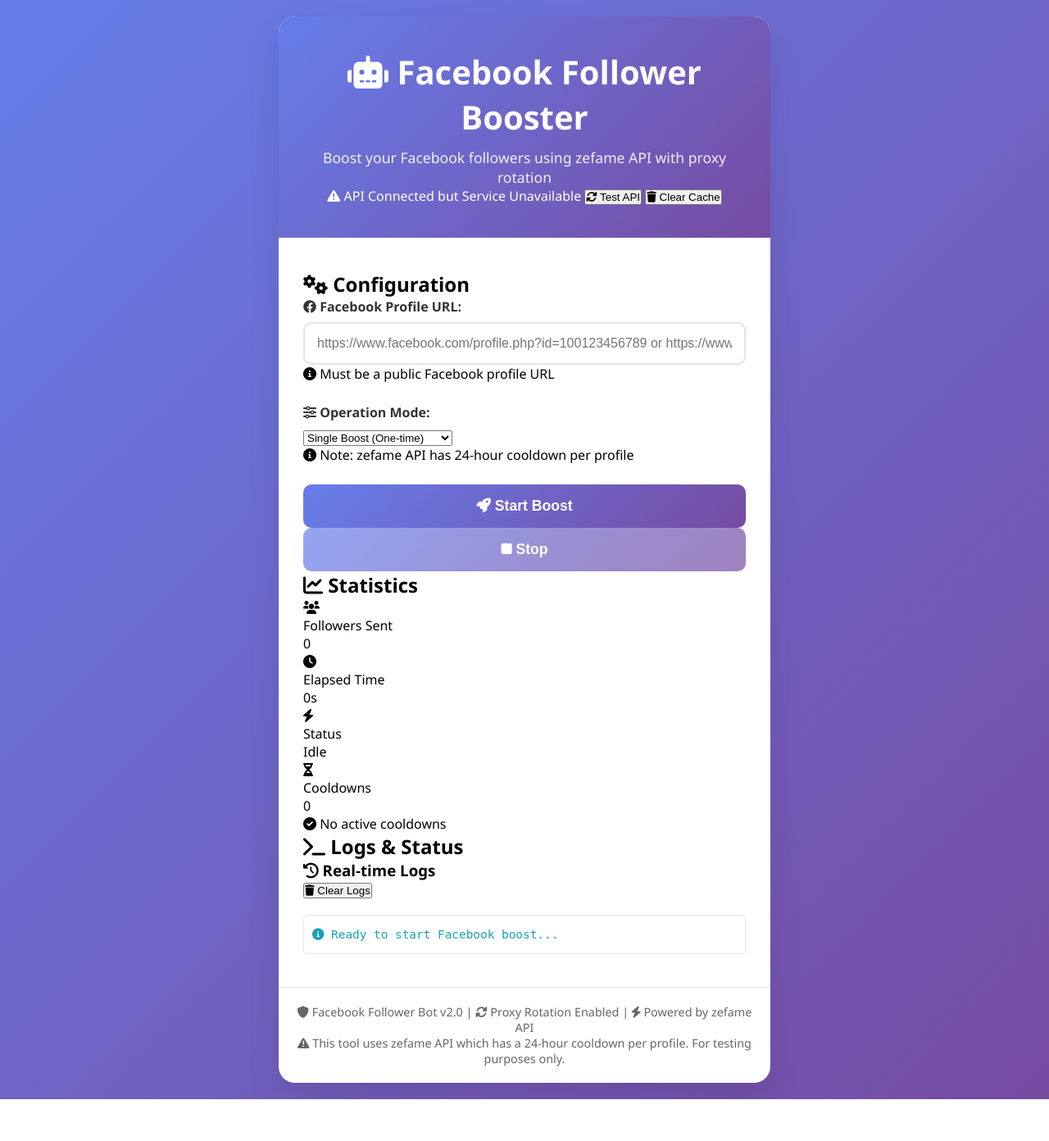
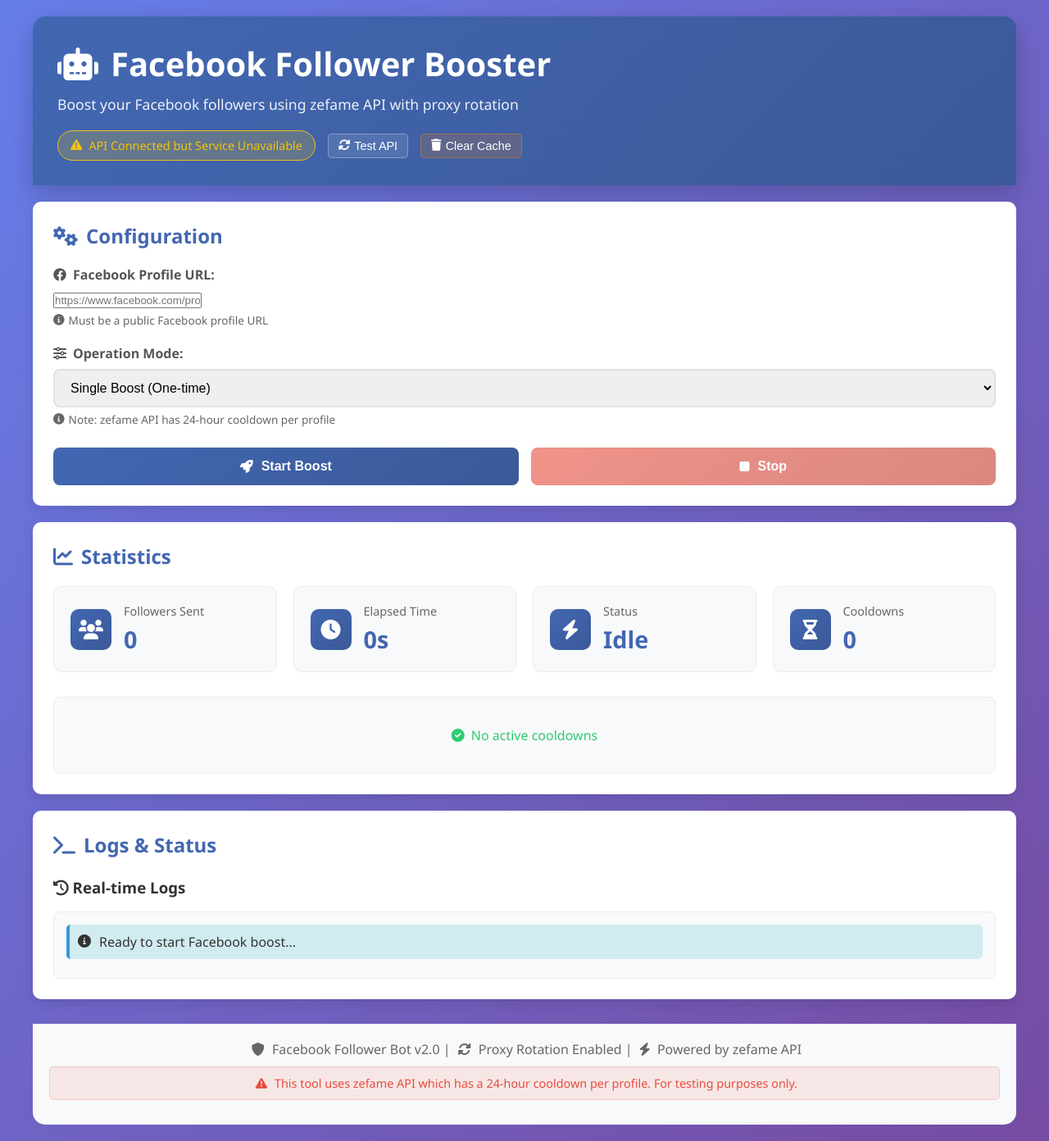
Before and after one commit to nindyen-des/Earn-tiktok, a Flask app: page / in a window 1280 px wide. Shown: the whole page at 82% size. Before the commit the page ends 1341 px from the top, so only its background shows below. Run offline with Flask 3, Linux system fonts and the light colour scheme; data that the repository does not hold is empty.

Commit message:
Update style.css

```diff
--- a/static/style.css
+++ b/static/style.css
@@ -8,198 +8,459 @@
     font-family: 'Segoe UI', Tahoma, Geneva, Verdana, sans-serif;
     background: linear-gradient(135deg, #667eea 0%, #764ba2 100%);
     min-height: 100vh;
-    display: flex;
-    justify-content: center;
-    align-items: center;
     padding: 20px;
+    color: #333;
 }
 
 .container {
-    background: white;
-    border-radius: 20px;
-    box-shadow: 0 20px 40px rgba(0, 0, 0, 0.1);
-    width: 100%;
-    max-width: 600px;
-    overflow: hidden;
+    max-width: 1200px;
+    margin: 0 auto;
 }
 
 .header {
-    background: linear-gradient(135deg, #667eea 0%, #764ba2 100%);
+    background: linear-gradient(135deg, #4267B2, #3b5998);
     color: white;
-    padding: 40px 30px;
-    text-align: center;
+    padding: 30px;
+    border-radius: 15px 15px 0 0;
+    margin-bottom: 20px;
+    box-shadow: 0 10px 30px rgba(0, 0, 0, 0.2);
 }
 
 .header h1 {
     font-size: 2.5rem;
     margin-bottom: 10px;
-    font-weight: 700;
+    display: flex;
+    align-items: center;
+    gap: 15px;
 }
 
 .header p {
     font-size: 1.1rem;
     opacity: 0.9;
+    margin-bottom: 20px;
+}
+
+.api-info {
+    display: flex;
+    align-items: center;
+    gap: 15px;
+    margin-top: 15px;
+    flex-wrap: wrap;
+}
+
+.api-status {
+    padding: 8px 15px;
+    border-radius: 20px;
+    font-size: 0.9rem;
+    display: inline-flex;
+    align-items: center;
+    gap: 8px;
+}
+
+.api-status.success {
+    background: rgba(46, 204, 113, 0.2);
+    color: #2ecc71;
+    border: 1px solid #2ecc71;
+}
+
+.api-status.error {
+    background: rgba(231, 76, 60, 0.2);
+    color: #e74c3c;
+    border: 1px solid #e74c3c;
+}
+
+.api-status.warning {
+    background: rgba(241, 196, 15, 0.2);
+    color: #f1c40f;
+    border: 1px solid #f1c40f;
+}
+
+.btn-small {
+    padding: 6px 12px;
+    background: rgba(255, 255, 255, 0.1);
+    color: white;
+    border: 1px solid rgba(255, 255, 255, 0.3);
+    border-radius: 5px;
+    cursor: pointer;
+    font-size: 0.9rem;
+    transition: all 0.3s;
+    display: inline-flex;
+    align-items: center;
+    gap: 5px;
+}
+
+.btn-small:hover {
+    background: rgba(255, 255, 255, 0.2);
+}
+
+.btn-warning {
+    background: rgba(230, 126, 34, 0.2);
+    border-color: rgba(230, 126, 34, 0.5);
+}
+
+.btn-warning:hover {
+    background: rgba(230, 126, 34, 0.3);
 }
 
 .content {
-    padding: 40px 30px;
+    display: grid;
+    gap: 20px;
+}
+
+.card {
+    background: white;
+    border-radius: 10px;
+    padding: 25px;
+    box-shadow: 0 5px 15px rgba(0, 0, 0, 0.1);
+}
+
+.card h2 {
+    color: #4267B2;
+    margin-bottom: 20px;
+    display: flex;
+    align-items: center;
+    gap: 10px;
+    font-size: 1.5rem;
 }
 
 .form-group {
-    margin-bottom: 25px;
+    margin-bottom: 20px;
 }
 
-label {
+.form-group label {
     display: block;
     margin-bottom: 8px;
-    color: #333;
     font-weight: 600;
-    font-size: 1rem;
+    color: #555;
+    display: flex;
+    align-items: center;
+    gap: 8px;
 }
 
-input {
+.form-control {
     width: 100%;
-    padding: 15px;
-    border: 2px solid #e1e5e9;
-    border-radius: 10px;
+    padding: 12px 15px;
+    border: 2px solid #e0e0e0;
+    border-radius: 8px;
     font-size: 1rem;
-    transition: all 0.3s ease;
+    transition: all 0.3s;
 }
 
-input:focus {
+.form-control:focus {
     outline: none;
-    border-color: #667eea;
-    box-shadow: 0 0 0 3px rgba(102, 126, 234, 0.1);
+    border-color: #4267B2;
+    box-shadow: 0 0 0 3px rgba(66, 103, 178, 0.1);
+}
+
+.input-hint {
+    font-size: 0.85rem;
+    color: #666;
+    margin-top: 5px;
+    display: flex;
+    align-items: center;
+    gap: 5px;
+}
+
+.form-buttons {
+    display: flex;
+    gap: 15px;
+    margin-top: 25px;
 }
 
 .btn {
-    width: 100%;
-    padding: 16px;
-    background: linear-gradient(135deg, #667eea 0%, #764ba2 100%);
-    color: white;
+    padding: 14px 30px;
     border: none;
-    border-radius: 10px;
-    font-size: 1.1rem;
+    border-radius: 8px;
+    font-size: 1rem;
     font-weight: 600;
     cursor: pointer;
-    transition: all 0.3s ease;
+    transition: all 0.3s;
+    display: inline-flex;
+    align-items: center;
+    justify-content: center;
+    gap: 10px;
+    flex: 1;
 }
 
-.btn:hover {
+.btn-primary {
+    background: linear-gradient(135deg, #4267B2, #3b5998);
+    color: white;
+}
+
+.btn-primary:hover {
     transform: translateY(-2px);
-    box-shadow: 0 10px 20px rgba(102, 126, 234, 0.3);
+    box-shadow: 0 10px 20px rgba(66, 103, 178, 0.3);
+}
+
+.btn-danger {
+    background: linear-gradient(135deg, #e74c3c, #c0392b);
+    color: white;
+}
+
+.btn-danger:hover {
+    transform: translateY(-2px);
+    box-shadow: 0 10px 20px rgba(231, 76, 60, 0.3);
 }
 
 .btn:disabled {
-    opacity: 0.7;
+    opacity: 0.6;
     cursor: not-allowed;
-    transform: none;
+    transform: none !important;
+    box-shadow: none !important;
+}
+
+.stats-grid {
+    display: grid;
+    grid-template-columns: repeat(auto-fit, minmax(200px, 1fr));
+    gap: 20px;
+    margin-bottom: 30px;
+}
+
+.stat-card {
+    background: #f8f9fa;
+    border-radius: 10px;
+    padding: 20px;
+    display: flex;
+    align-items: center;
+    gap: 15px;
+    border: 1px solid #e9ecef;
+}
+
+.stat-icon {
+    width: 50px;
+    height: 50px;
+    background: linear-gradient(135deg, #4267B2, #3b5998);
+    border-radius: 10px;
+    display: flex;
+    align-items: center;
+    justify-content: center;
+    color: white;
+    font-size: 1.5rem;
+}
+
+.stat-content {
+    flex: 1;
+}
+
+.stat-label {
+    font-size: 0.9rem;
+    color: #666;
+    margin-bottom: 5px;
+}
+
+.stat-value {
+    font-size: 1.8rem;
+    font-weight: bold;
+    color: #4267B2;
+}
+
+.cooldown-list {
+    margin-top: 20px;
+    padding: 15px;
+    background: #f8f9fa;
+    border-radius: 8px;
+    border: 1px solid #e9ecef;
+}
+
+.cooldown-list h4 {
+    color: #666;
+    margin-bottom: 15px;
+    display: flex;
+    align-items: center;
+    gap: 8px;
+}
+
+.cooldown-item {
+    display: flex;
+    justify-content: space-between;
+    padding: 10px 0;
+    border-bottom: 1px solid #e9ecef;
+}
+
+.cooldown-item:last-child {
+    border-bottom: none;
+}
+
+.cooldown-profile {
+    font-weight: 500;
+    color: #333;
+}
+
+.cooldown-time {
+    color: #e74c3c;
+    font-weight: 500;
+}
+
+.no-cooldowns {
+    text-align: center;
+    color: #2ecc71;
+    padding: 20px;
+    display: flex;
+    align-items: center;
+    justify-content: center;
+    gap: 8px;
 }
 
 .result {
-    margin-top: 30px;
-    padding: 20px;
-    border-radius: 10px;
+    padding: 15px 20px;
+    border-radius: 8px;
+    margin-bottom: 20px;
     display: none;
 }
 
 .result.success {
-    display: block;
     background: #d4edda;
     color: #155724;
     border: 1px solid #c3e6cb;
 }
 
 .result.error {
-    display: block;
     background: #f8d7da;
     color: #721c24;
     border: 1px solid #f5c6cb;
 }
 
-.status {
-    margin-top: 30px;
-    padding: 20px;
-    border-radius: 10px;
-    background: #f8f9fa;
-    border: 1px solid #e1e5e9;
+.result.info {
+    background: #d1ecf1;
+    color: #0c5460;
+    border: 1px solid #bee5eb;
 }
 
-.status h3 {
-    margin-bottom: 15px;
-    color: #333;
+.logs-container {
+    margin-top: 20px;
 }
 
-.progress-bar {
-    height: 20px;
-    background: #e1e5e9;
-    border-radius: 10px;
-    overflow: hidden;
-    margin-bottom: 10px;
-}
-
-.progress {
-    height: 100%;
-    background: linear-gradient(135deg, #667eea 0%, #764ba2 100%);
-    width: 0%;
-    transition: width 0.3s ease;
+.logs-header {
+    display: flex;
+    justify-content: space-between;
+    align-items: center;
+    margin-bottom: 15px;
 }
 
 .logs {
-    margin-top: 20px;
-    max-height: 200px;
+    max-height: 300px;
     overflow-y: auto;
-    padding: 10px;
-    background: white;
-    border-radius: 5px;
-    border: 1px solid #e1e5e9;
+    background: #f8f9fa;
+    border-radius: 8px;
+    padding: 15px;
+    border: 1px solid #e9ecef;
 }
 
 .log {
-    padding: 5px 0;
-    border-bottom: 1px solid #eee;
-    font-family: monospace;
-    font-size: 0.9rem;
+    padding: 10px;
+    margin-bottom: 8px;
+    border-radius: 5px;
+    border-left: 4px solid #4267B2;
+    background: white;
+    display: flex;
+    align-items: flex-start;
+    gap: 10px;
 }
 
-.log:last-child {
-    border-bottom: none;
+.log i {
+    margin-top: 2px;
 }
 
 .log.success {
-    color: #28a745;
+    border-left-color: #2ecc71;
+    background: #d4edda;
 }
 
 .log.error {
-    color: #dc3545;
+    border-left-color: #e74c3c;
+    background: #f8d7da;
+}
+
+.log.warning {
+    border-left-color: #f1c40f;
+    background: #fff3cd;
 }
 
 .log.info {
-    color: #17a2b8;
+    border-left-color: #3498db;
+    background: #d1ecf1;
+}
+
+.log-timestamp {
+    color: #666;
+    font-size: 0.85rem;
+    min-width: 85px;
+}
+
+.log-message {
+    flex: 1;
 }
 
 footer {
+    margin-top: 30px;
+    background: #f8f9fa;
+    padding: 20px;
+    border-radius: 0 0 15px 15px;
     text-align: center;
-    padding: 20px;
-    color: #666;
-    font-size: 0.9rem;
-    border-top: 1px solid #e1e5e9;
 }
 
+.footer-content p {
+    margin-bottom: 10px;
+    color: #666;
+}
+
+.footer-content i {
+    margin: 0 5px;
+}
+
+.disclaimer {
+    font-size: 0.9rem;
+    color: #e74c3c !important;
+    background: rgba(231, 76, 60, 0.1);
+    padding: 10px;
+    border-radius: 5px;
+    border: 1px solid rgba(231, 76, 60, 0.2);
+}
+
+/* Scrollbar styling */
+.logs::-webkit-scrollbar {
+    width: 8px;
+}
+
+.logs::-webkit-scrollbar-track {
+    background: #f1f1f1;
+    border-radius: 4px;
+}
+
+.logs::-webkit-scrollbar-thumb {
+    background: #c1c1c1;
+    border-radius: 4px;
+}
+
+.logs::-webkit-scrollbar-thumb:hover {
+    background: #a8a8a8;
+}
+
+/* Responsive */
 @media (max-width: 768px) {
-    .container {
-        margin: 10px;
+    .header h1 {
+        font-size: 2rem;
+        flex-direction: column;
+        align-items: flex-start;
+        gap: 10px;
     }
 
-    .header {
-        padding: 30px 20px;
+    .stats-grid {
+        grid-template-columns: 1fr;
     }
 
-    .header h1 {
-        font-size: 2rem;
+    .form-buttons {
+        flex-direction: column;
     }
 
-    .content {
-        padding: 30px 20px;
+    .api-info {
+        flex-direction: column;
+        align-items: flex-start;
+    }
+
+    .logs-header {
+        flex-direction: column;
+        align-items: flex-start;
+        gap: 10px;
     }
 }
```
